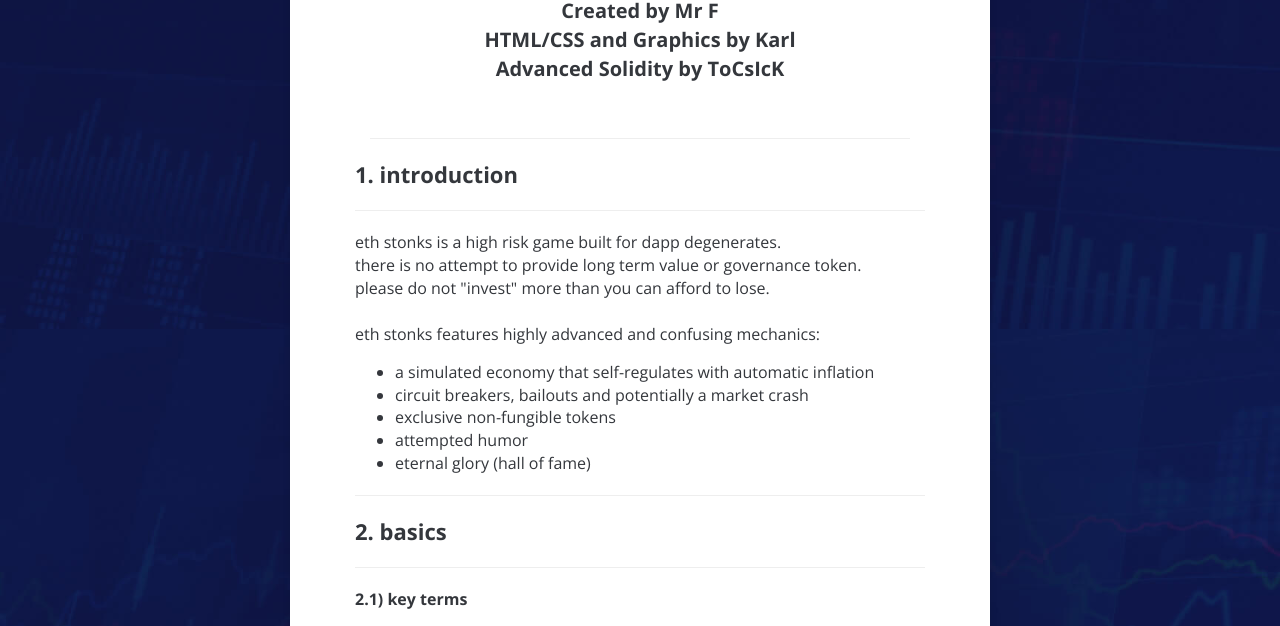
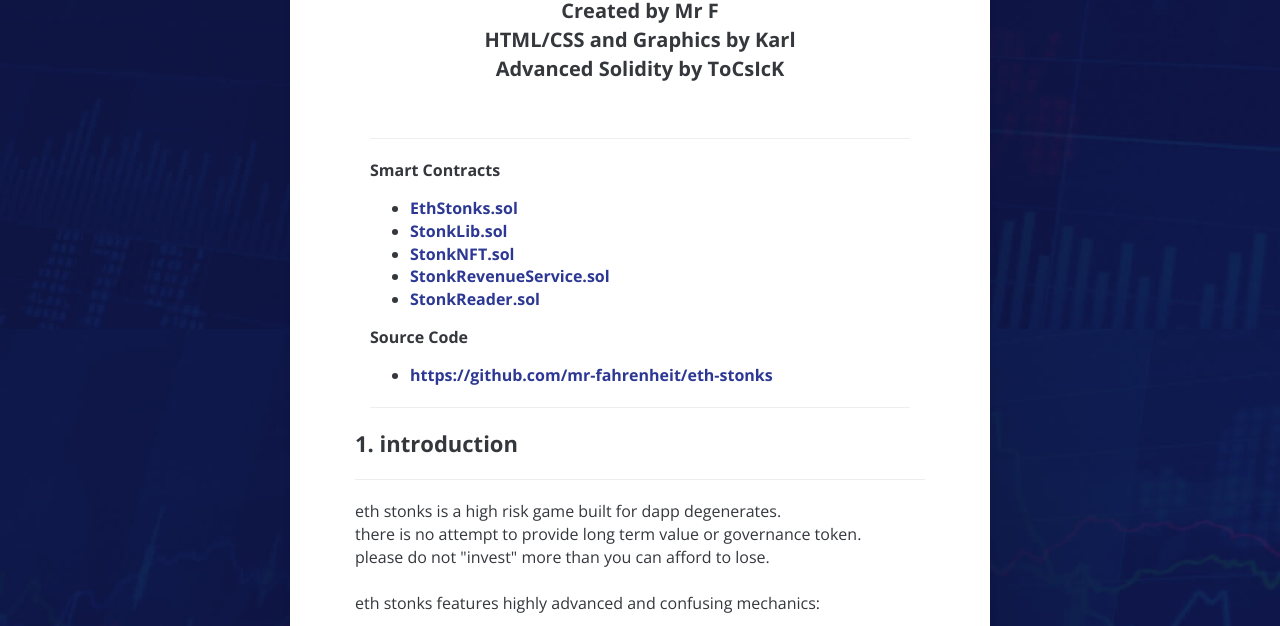
Before and after one commit to mr-fahrenheit/eth-stonks, a website: page web-dev/whitepaper/index.html in a window 1280 px wide. Shown: the part 471-1097 px from the top of the page. Drawn offline with nearby package versions, Linux system fonts and the light colour scheme.

Commit message:
added contracts/repo to whitepaper

```diff
--- a/web-dev/whitepaper/index.html
+++ b/web-dev/whitepaper/index.html
@@ -108,6 +108,23 @@
                 Advanced Solidity by ToCsIcK
               </p>
             </div>
+            <hr>
+            <p>
+              <span class="sub-section-title">Smart Contracts</span><br>
+              <ul>
+                <li><a href="https://etherscan.io/address/0xdE3F362A8F2e89c72eEce8DC7b1D7a0cF8cbDB0b#code" target="blank">EthStonks.sol</a></li>
+                <li><a href="https://etherscan.io/address/0x1cEa5D3a73ca0a00453a4c9fFa03F61f92A23f17#code" target="blank">StonkLib.sol</a></li>
+                <li><a href="https://etherscan.io/address/0x0076b645920716Be2aD8ecD41fDd6760BbB1124d#code" target="blank">StonkNFT.sol</a></li>
+                <li><a href="https://etherscan.io/address/0x137F4fa53577f08b6863Ce92fC67433A9269ab95#code" target="blank">StonkRevenueService.sol</a></li>
+                <li><a href="https://etherscan.io/address/0xAaF8324363cb77c5b96507474299B31C90d11c9a#code" target="blank">StonkReader.sol</a></li>
+              </ul>
+            </p>
+            <p>
+              <span class="sub-section-title">Source Code</span><br>
+              <ul>
+                <li><a href="https://github.com/mr-fahrenheit/eth-stonks" target="blank">https://github.com/mr-fahrenheit/eth-stonks</a></li>
+              </ul>
+            </p>
             <hr>
             <div class="row agreement-doc-section">
               <span class="section-title">1. introduction</span><hr>
```
